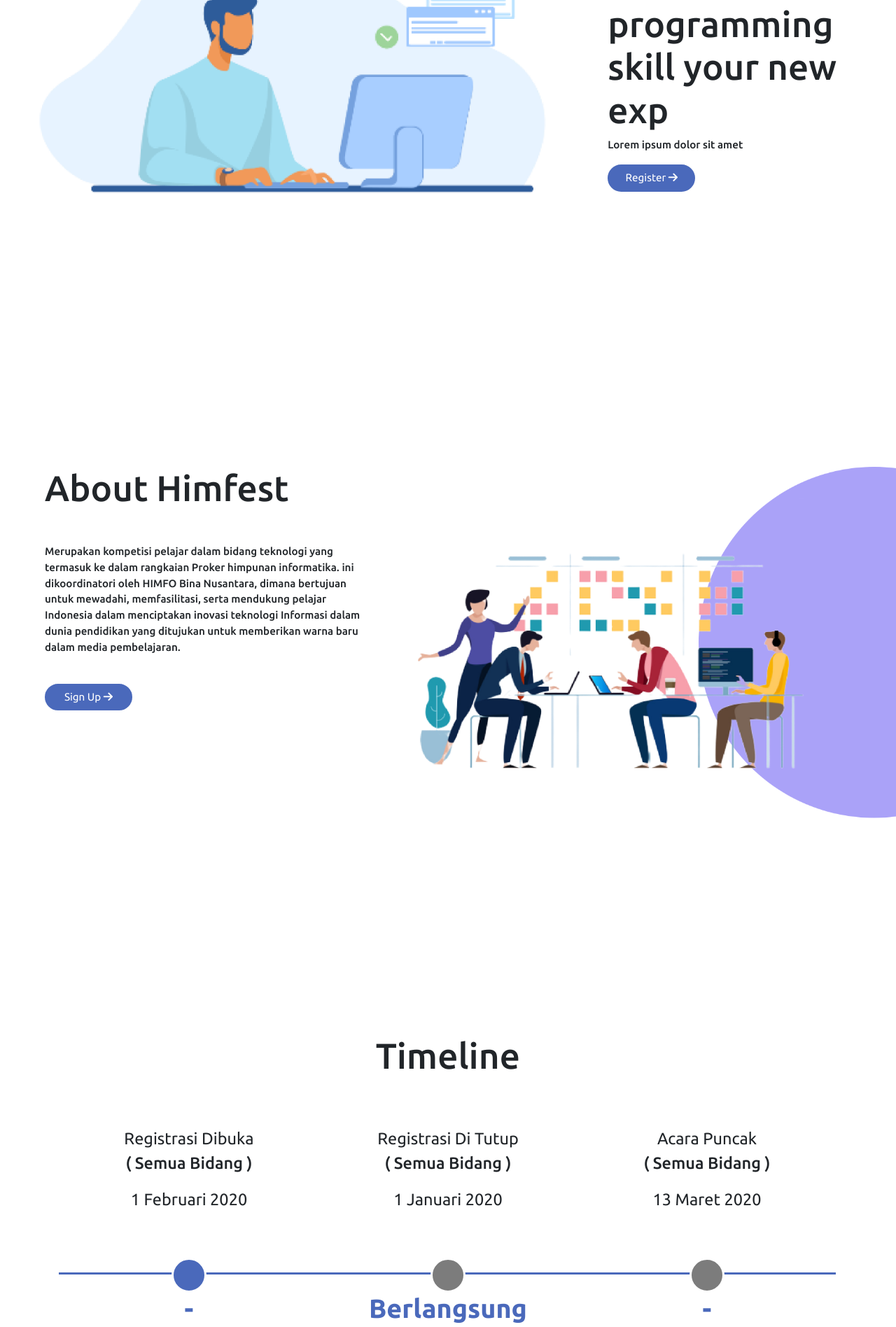
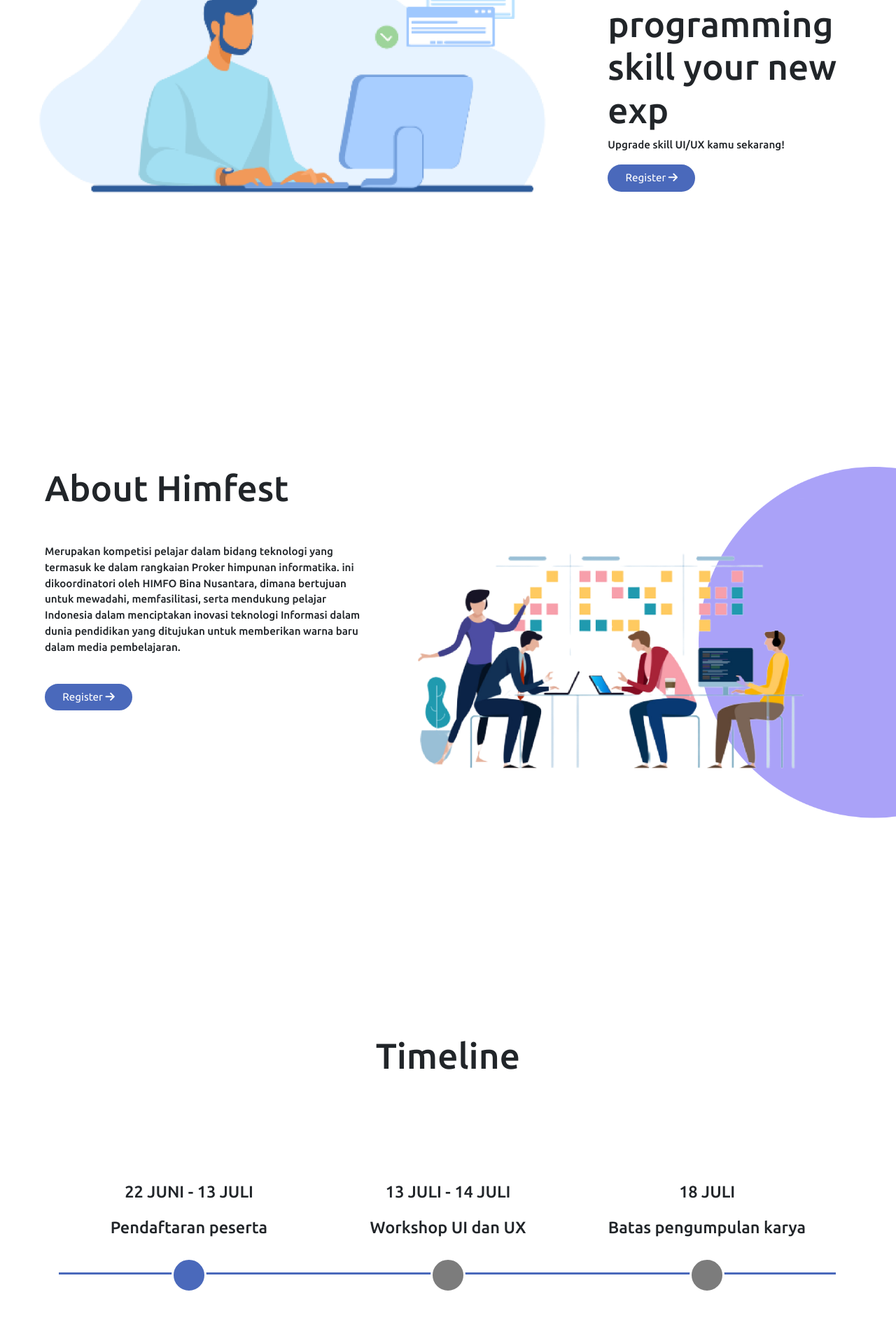
Before and after one commit to VladRafli/Lomba_HIMFO, a CodeIgniter app: page /database/ in a window 1280 px wide. Shown: the part 316-2212 px from the top of the page at 70% size. Run offline with CodeIgniter, Linux system fonts and the light colour scheme; some libraries are stand-ins or nearby versions.

Commit message:
Add more info

```diff
--- a/application/views/index.php
+++ b/application/views/index.php
@@ -24,15 +24,15 @@ defined('BASEPATH') OR exit('No direct script access allowed');
 	<header>
 		<nav class="navbar navbar-expand-lg fixed-top navbar-light bg-light pt-3 pb-3">
 			<div class="container">
-				<a class="navbar-brand" href="<?= site_url()?>"><img src="<?= base_url()?>images/chrome.png" alt="logo"
-						class="w-25">Himfest</a>
+				<a class="navbar-brand" href="<?= site_url()?>"><img src="<?= base_url()?>images/himfest-logo.png" alt="logo"
+						class="w-25"><span class="m-0 ml-2">Himfest</span></a>
 				<button class="navbar-toggler" type="button" data-toggle="collapse" data-target="#navbarTogglerDemo02"
 					aria-controls="navbarTogglerDemo02" aria-expanded="false" aria-label="Toggle navigation">
 					<span class="navbar-toggler-icon"></span>
 				</button>
 
 				<div class="collapse navbar-collapse" id="navbarTogglerDemo02">
-					<ul class="navbar-nav mr-auto ml-auto mt-2 mt-lg-0">
+					<ul class="navbar-nav mr-auto ml-5 mt-2 mt-lg-0">
 						<li class="nav-item mr-1 ml-1 active">
 							<a class="nav-link" href="#about">About</a>
 						</li>
@@ -67,7 +67,7 @@ defined('BASEPATH') OR exit('No direct script access allowed');
 							Make programming skill your new exp
 						</h1>
 						<p>
-							Lorem ipsum dolor sit amet
+							Upgrade skill UI/UX kamu sekarang!
 						</p>
 						<div class="actions-container d-flex align-items-center">
 							<a href="<?= site_url('signup')?>"><button class="btn btn-primary">Register <i
@@ -93,7 +93,7 @@ defined('BASEPATH') OR exit('No direct script access allowed');
 							Informasi dalam dunia pendidikan yang ditujukan untuk memberikan warna baru dalam media
 							pembelajaran.
 						</p>
-						<a href="<?= site_url('signup')?>"><button class="btn btn-primary mt-sm-4 ml-sm-3">Sign Up <i
+						<a href="<?= site_url('signup')?>"><button class="btn btn-primary mt-sm-4 ml-sm-3">Register <i
 									class="fas fa-arrow-right"></i></button></a>
 					</div>
 					<div class="col-md-7">
@@ -112,38 +112,32 @@ defined('BASEPATH') OR exit('No direct script access allowed');
 						<ul class="timeline timeline-horizontal">
 							<li class="timeline-item col">
 								<div class="timeline-date">
-									Registrasi Dibuka
-									<p>( Semua Bidang )</p>
-									1 Februari 2020
+									<p>22 JUNI - 13 JULI</p>
+									<p>Pendaftaran peserta</p>
 								</div>
 								<div class="timeline-badge primary">
 								</div>
 								<div class="timeline-name">
-									-
 								</div>
 							</li>
 							<li class="timeline-item col">
 								<div class="timeline-date">
-									Registrasi Di Tutup
-									<p>( Semua Bidang )</p>
-									1 Januari 2020
+									<p>13 JULI - 14 JULI</p>
+									<p>Workshop UI dan UX</p>
 								</div>
 								<div class="timeline-badge success">
 								</div>
 								<div class="timeline-name">
-									Berlangsung
 								</div>
 							</li>
 							<li class="timeline-item col">
 								<div class="timeline-date">
-									Acara Puncak
-									<p>( Semua Bidang )</p>
-									13 Maret 2020
+									<p>18 JULI</p>
+									<p>Batas pengumpulan karya</p>
 								</div>
 								<div class="timeline-badge info">
 								</div>
 								<div class="timeline-name">
-									-
 								</div>
 							</li>
 						</ul>
@@ -157,46 +151,16 @@ defined('BASEPATH') OR exit('No direct script access allowed');
 				<div class="row">
 					<div class="guidelines-container text-center col-md-10 offset-md-1" style="width:100%">
 						<h1>Guidelines</h1>
-						<nav>
+						<!-- <nav>
 							<div class="nav nav-tabs nav-fill" id="nav-tab" role="tablist">
 								<a class="nav-item nav-link active" id="nav-ui/ux-tab" data-toggle="tab"
 									href="#nav-ui/ux" role="tab" aria-controls="nav-ui/ux"
 									aria-selected="true">UI/UX</a>
-								<a class="nav-item nav-link" id="nav-website-tab" data-toggle="tab" href="#nav-website"
-									role="tab" aria-controls="nav-website" aria-selected="false">Website</a>
 							</div>
-						</nav>
+						</nav> -->
 						<div class="tab-content py-3 px-3 px-sm-0 text-left" id="nav-tabContent">
 							<div class="tab-pane fade show active" id="nav-ui/ux" role="tabpanel"
 								aria-labelledby="nav-ui/ux-tab">
-								<ol type="number">
-									<li>Peserta bisa perorangan atau tim beranggotakan maksimal 3 orang yang terdiri
-										(tapi tidak
-										terbatas dari) UI Designer, UX
-										Designer, UX Researcher, UX Writer, Graphic Designer, Copywriter, Project
-										Manager,
-										Product Owner, Front-end Developer,
-										atau Back-end Developer, dll.
-									</li>
-									<li>Semua peserta harus menyetujui dan mengikuti Syarat dan Ketentuan (umum dan
-										khusus)
-									</li>
-									<li>
-										Daftarkan diri atau tim kamu melalui link pendaftaran. Tim Jenius akan
-										mengirimkan link
-										untuk pengiriman karya kamu ke
-										email yang telah didaftarkan.
-									</li>
-									<li>
-										10 tim terpilih akan mendapatkan kesempatan untuk bersaing ke babak final dan
-										melempar
-										ide desain UI/UX mereka di
-										Co.Creation Week 2020
-									</li>
-								</ol>
-							</div>
-							<div class="tab-pane fade" id="nav-website" role="tabpanel"
-								aria-labelledby="nav-website-tab">
 								<ol type="number">
 									<li>Peserta bisa perorangan atau tim beranggotakan maksimal 3 orang yang terdiri
 										(tapi tidak
@@ -269,9 +233,7 @@ defined('BASEPATH') OR exit('No direct script access allowed');
 							</div>
 						</div>
 
-						<p class="mt-2">Lorem ipsum dolor sit, amet consectetur adipisicing elit. Eos nesciunt quas
-							quibusdam hic harum
-							doloribus id, dolorum iusto possimus impedit.</p>
+						<p class="mt-2">Terdapat hadiah tambahan bagi juara 1 - 3, yaitu beasiswa 100% untuk biaya DP3 di Binus University Malang. Sedangkan untuk runner up (juara 4 & 5) akan masing-masing mendapatkan hadiah sebesar 100 ribu rupiah.</p>
 					</div>
 				</div>
 			</div>
@@ -284,23 +246,22 @@ defined('BASEPATH') OR exit('No direct script access allowed');
 				<div class="col-md-8">
 					<div class="row">
 						<div class="col-4 d-flex justify-content-center align-items-center">
-							<img src="<?= base_url()?>images/chrome.png" alt="logo" class="w-25">
-							<h6 class="m-0">Himfest</h6>
+							<img src="<?= base_url()?>images/himfest-logo.png" alt="logo" class="w-25">
+							<h6 class="m-0 ml-2">Himfest</h6>
 						</div>
 						<div class="col-4 d-flex flex-column justify-content-center">
 							<h5>PHONE</h5>
-							<p class="mt-2">+6288100928</p>
+							<p class="mt-2">0815-5320-5808</p>
 						</div>
 						<div class="col-4 d-flex flex-column justify-content-center">
 							<h5>EMAIL</h5>
-							<p class="mt-2">himfo.uhuy@rocketmail.com</p>
+							<p class="mt-2">it.himfo@gmail.com</p>
 						</div>
 					</div>
 				</div>
 				<div class="col-md-4">
 					<div class="social">
-						<a href="#" class="d-inline-block mx-3"><i class="fab fa-instagram fa-2x"></i></a>
-						<a href="#" class="d-inline-block mx-3"><i class="fab fa-github fa-2x"></i></a>
+						<a href="https://www.instagram.com/himfo.binusmlg/" class="d-inline-block mx-3"><i class="fab fa-instagram fa-2x"></i></a>
 					</div>
 				</div>
 			</div>
--- a/css/index.css
+++ b/css/index.css
@@ -105,17 +105,6 @@ section {
 }
 
 /* timeline */
-
-.timeline-container {
-	margin: 7.5rem auto;
-	padding: 2rem;
-	width: 60%;
-	height: 50%;
-}
-
-.timeline-container h1 {
-	margin-bottom: 5rem;
-}
 
 .timeline, .timeline-horizontal {
 	list-style: none;
```
Also changed, not shown: images/himfest-logo.png (added).
